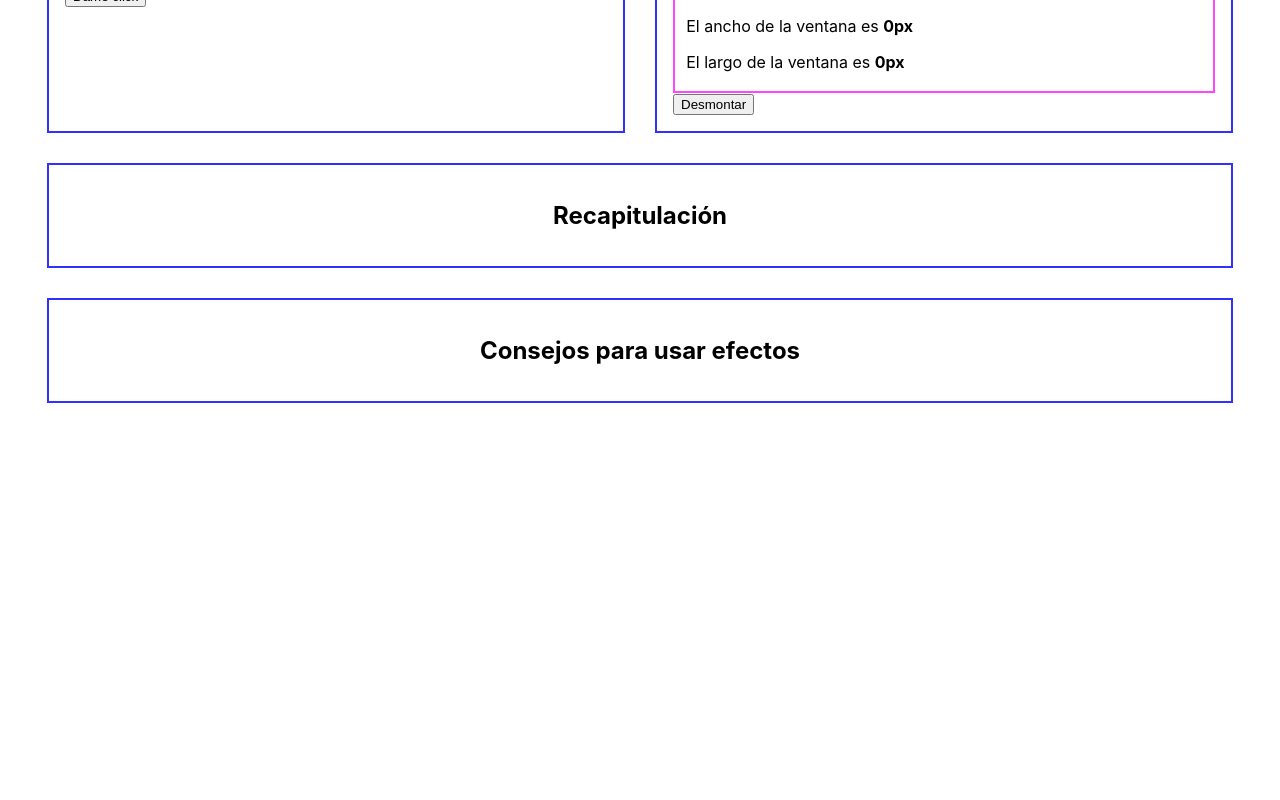
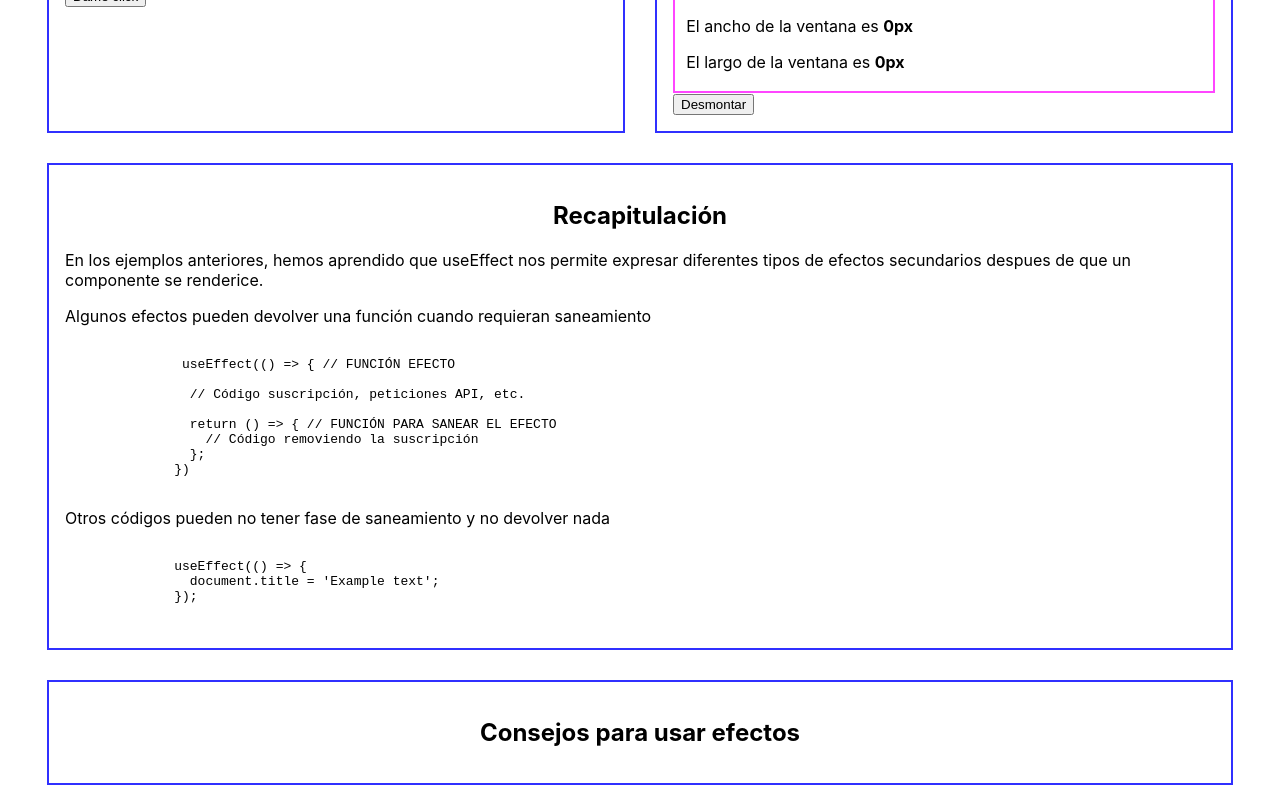
Before and after one commit to icao/curso-react, a React (Create React App) app in the folder 43-hook-use-effect/: page / in a window 1280 px wide. Shown: the part 606-1406 px from the top of the page. Before the commit the page ends 1024 px from the top, so only its background shows below. Built offline with nearby package versions, Linux system fonts and the light colour scheme.

Commit message:
Terminando sección de resumen de los efectos

```diff
--- a/43-hook-use-effect/src/components/effects-with-cleanup/EffectsWithCleanupHook.jsx
+++ b/43-hook-use-effect/src/components/effects-with-cleanup/EffectsWithCleanupHook.jsx
@@ -22,6 +22,7 @@ const EffectsWithCleanupHook = () => {
     )
     // Similar a componentWillUnmount, Especifica cómo sanear este efecto:
     return function () {
+      // Funcion que saneara nuestro efecto, se ejecuta al momento de desmontarlo
       window.removeEventListener('resize', getResize)
       console.log(
         `%c El listener resize se ha DESMONTADO, haciendo saneamiento(cleanup)`,
--- a/43-hook-use-effect/src/components/intro-use-effect/IntroHookUseEffect.jsx
+++ b/43-hook-use-effect/src/components/intro-use-effect/IntroHookUseEffect.jsx
@@ -71,6 +71,36 @@ const IntroHookUseEffect = () => {
         <div className='container'>
           <div className='column'>
             <h2>Recapitulación</h2>
+            <p>
+              En los ejemplos anteriores, hemos aprendido que useEffect nos
+              permite expresar diferentes tipos de efectos secundarios despues
+              de que un componente se renderice.
+            </p>
+            <p>
+              Algunos efectos pueden devolver una función cuando requieran
+              saneamiento
+            </p>
+            <pre>
+              {`
+               useEffect(() => { // FUNCIÓN EFECTO
+
+                // Código suscripción, peticiones API, etc.
+
+                return () => { // FUNCIÓN PARA SANEAR EL EFECTO
+                  // Código removiendo la suscripción
+                };
+              })
+             `}
+            </pre>
+            <p>
+              Otros códigos pueden no tener fase de saneamiento y no devolver
+              nada
+            </p>
+            <pre>{`
+              useEffect(() => {
+                document.title = 'Example text';
+              });
+            `}</pre>
           </div>
         </div>
       </div>
```
